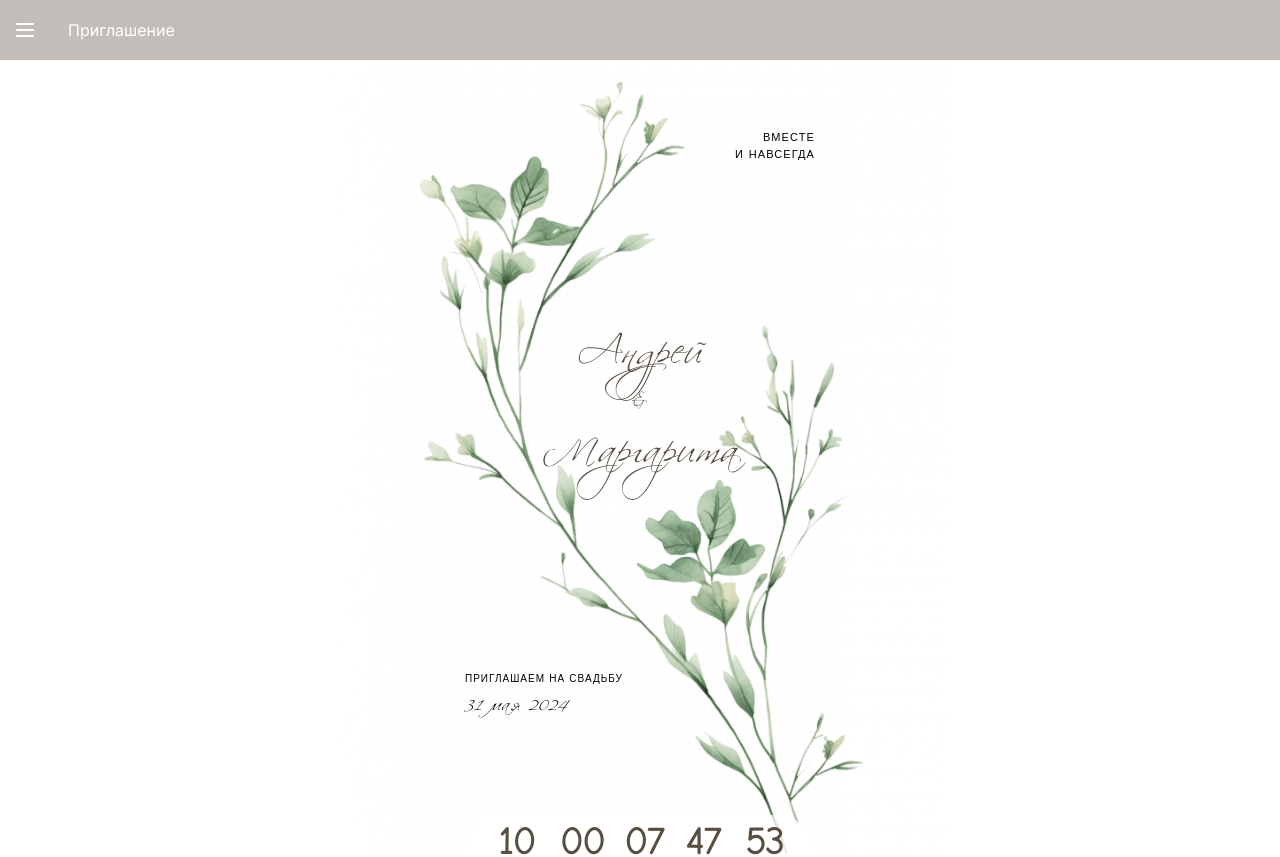
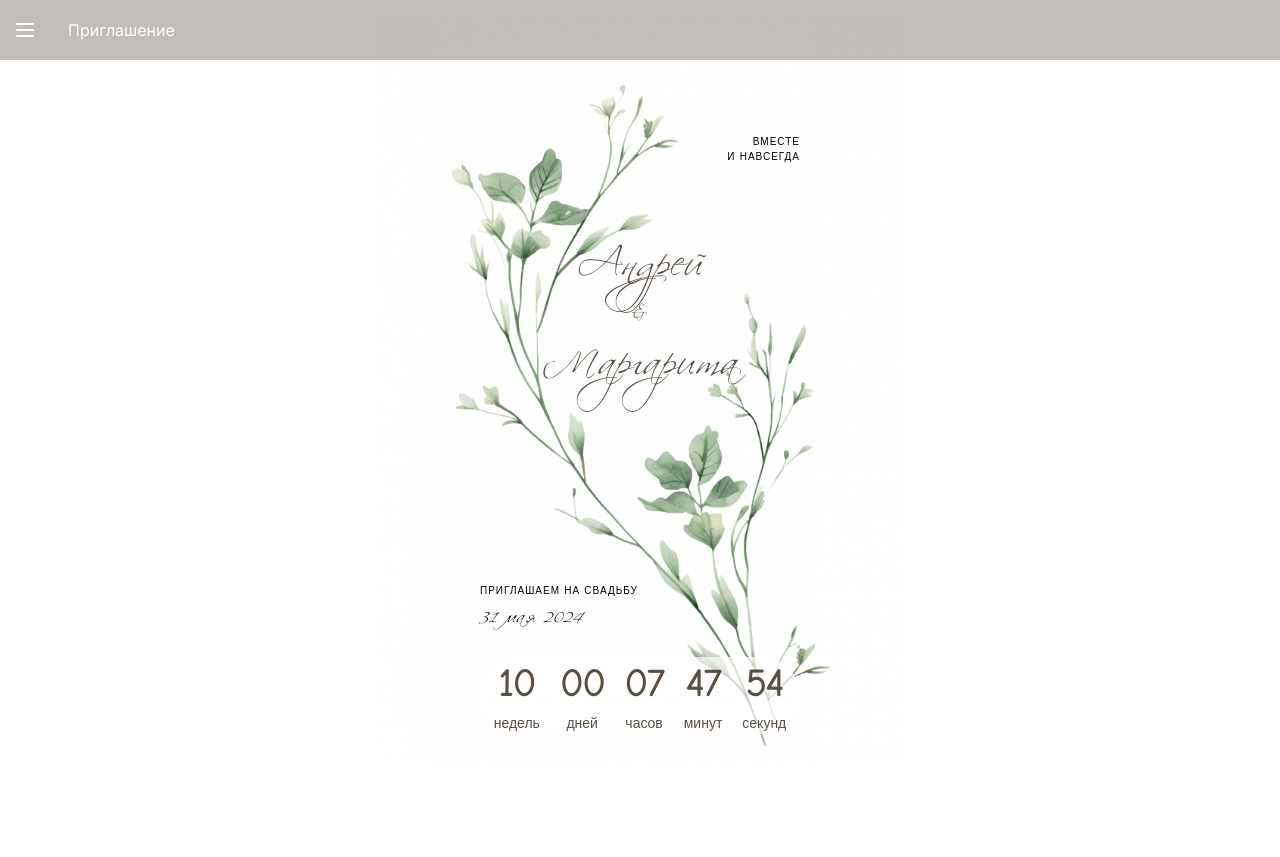
Before and after one commit to AndreiSalnikov/wedding_approve, a Next.js app: page / in a window 1280 px wide. Shown: the top 857 px of the page. Built offline with nearby package versions, Linux system fonts and the light colour scheme.

Commit message:
fix: fix for low resolution

```diff
--- a/src/app/globals.css
+++ b/src/app/globals.css
@@ -9,6 +9,12 @@
         font-weight: 300;
         font-style: normal;
     }
+    /*@font-face {*/
+    /*    font-family: 'Neue Bold';*/
+    /*    src: url('../fonts/HelveticaNeueLight.otf') format('opentype');*/
+    /*    font-weight: 300;*/
+    /*    font-style: normal;*/
+    /*}*/
     @font-face {
         font-family: 'Scriptorama';
         src: url('../fonts/scriptorama.ttf') format('truetype');
--- a/src/components/Welcome/Welcome.tsx
+++ b/src/components/Welcome/Welcome.tsx
@@ -7,15 +7,15 @@ const Welcome = () => {
 
     return (
         <>
-            <div className='w-full h-full'>
-                <div className="bg-welcome max-w-[620px] h-full  m-auto bg-no-repeat bg-contain relative p-[30px]">
-                    <div className='flex flex-col h-full max-w-[350px] m-auto'>
-                        <p className='font-comic-neue text-[11px] uppercase tracking-widest text-right pt-[100px] mb-[150px] text-black'>Вместе <br/> и
+            <div className='w-full h-full pt-[15px]'>
+                <div className="bg-welcome max-w-[530px] h-full  m-auto bg-no-repeat bg-contain relative p-[30px]">
+                    <div className='flex flex-col h-full max-w-[320px] m-auto'>
+                        <p className='font-comic-neue text-[10px] uppercase tracking-widest text-right pt-[90px] mb-[60px] text-black'>Вместе <br/> и
                             навсегда</p>
                         <p className='mb-[200px] text-center font-scriptorama text-[40px] flex flex-col text-brown'>Андрей <span
                             className='text-[19px] pt-[10px]'>&</span> Маргарита
                         </p>
-                        <p className='mb-[100px] flex flex-col font-comic-neue uppercase text-[10px] tracking-widest text-black'>Приглашаем
+                        <p className='mb-[30px] flex flex-col font-comic-neue uppercase text-[10px] tracking-widest text-black'>Приглашаем
                             на свадьбу <span className='text-[19px] font-scriptorama lowercase text-black'>31 мая 2024</span></p>
                         <Timer expiryTimestamp={expiryDate} autoStart={true}/>
                     </div>
--- a/tailwind.config.ts
+++ b/tailwind.config.ts
@@ -8,7 +8,8 @@ const config: Config = {
   ],
   theme: {
     fontFamily: {
-      'comic-neue': ['Comic Neue', 'sans-serif'],
+        'comic-neue': ['Comic Neue', 'sans-serif'],
+       // 'comic-neue': ['Neue Bold', 'sans-serif'],
       'scriptorama': ['Scriptorama', 'sans-serif'],
       'comforta': ['Comfortaa-VariableFont_wght','sans-serif']
     },
```
